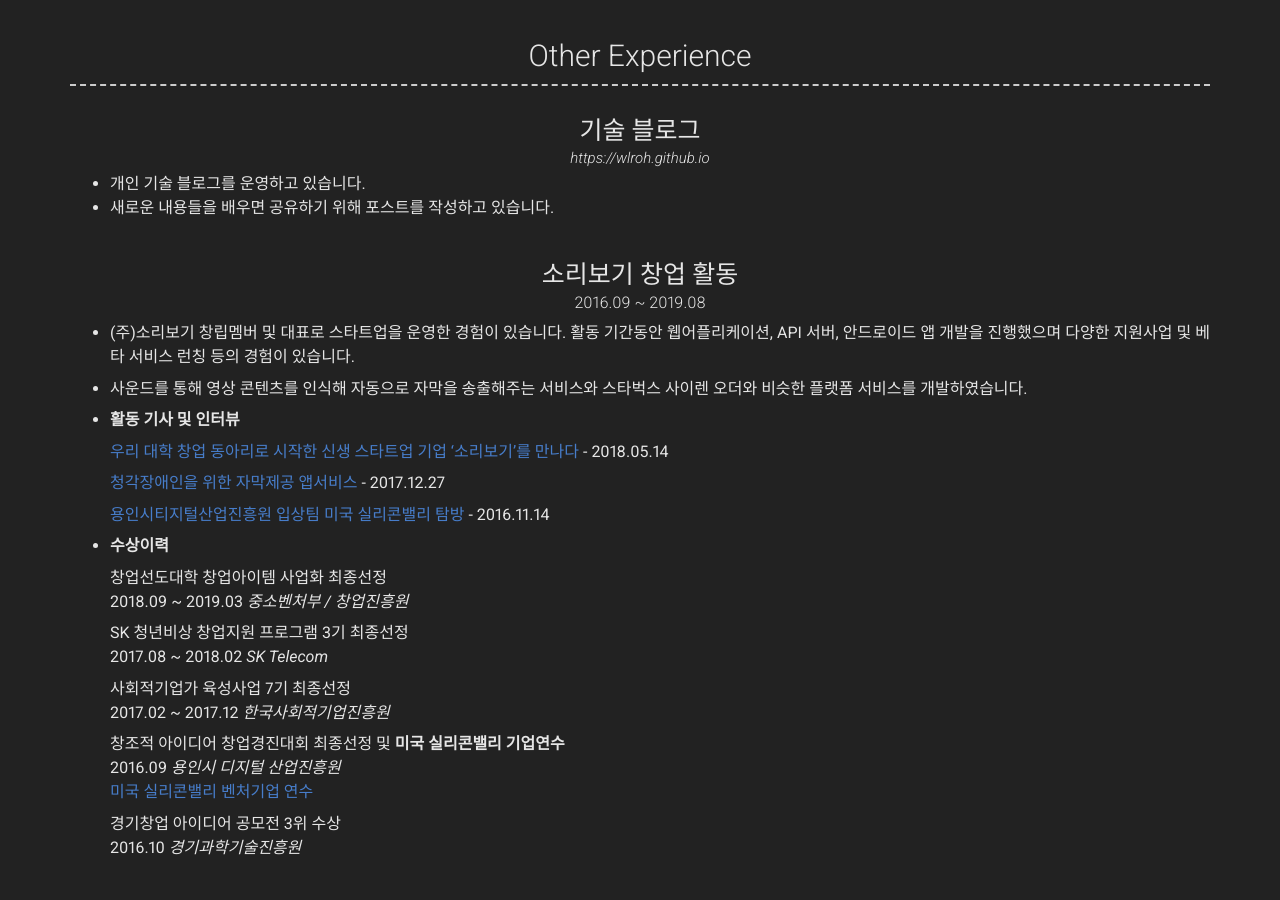
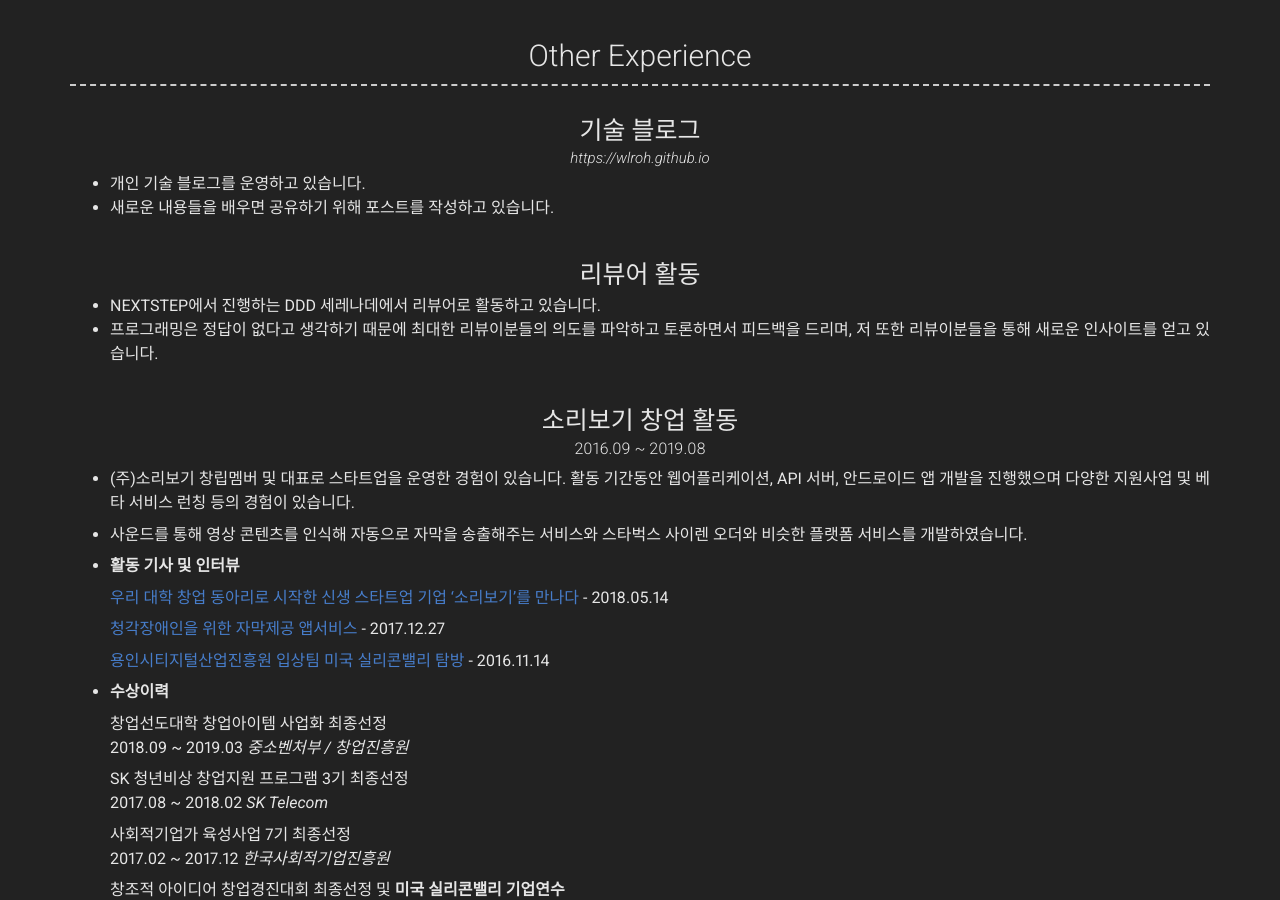
Before and after one commit to wlroh/wlroh.github.io, a Jekyll site: the page built from resume.md, in a window 1280 px wide and 900 px high, scrolled down 4255 px. Built offline with Jekyll 4.4.1, drawn with Linux system fonts in a browser that asks for light colours; nearby versions of some CDN libraries.

Commit message:
docs: 외부 경험을 최신화하라

```diff
--- a/_data/resume/other-experience.yml
+++ b/_data/resume/other-experience.yml
@@ -4,10 +4,15 @@
     - layout: top-middle
       title: 기술 블로그
       link: https://wlroh.github.io
-      link_text:
       description: | # this will include new lines to allow paragraphs
         * 개인 기술 블로그를 운영하고 있습니다.
         * 새로운 내용들을 배우면 공유하기 위해 포스트를 작성하고 있습니다.
+
+    - layout: top-middle
+      title: 리뷰어 활동
+      description: | # this will include new lines to allow paragraphs
+        * NEXTSTEP에서 진행하는 DDD 세레나데에서 리뷰어로 활동하고 있습니다.
+        * 프로그래밍은 정답이 없다고 생각하기 때문에 최대한 리뷰이분들의 의도를 파악하고 토론하면서 피드백을 드리며, 저 또한 리뷰이분들을 통해 새로운 인사이트를 얻고 있습니다.
 
     - layout: top-middle
       title: 소리보기 창업 활동
```
